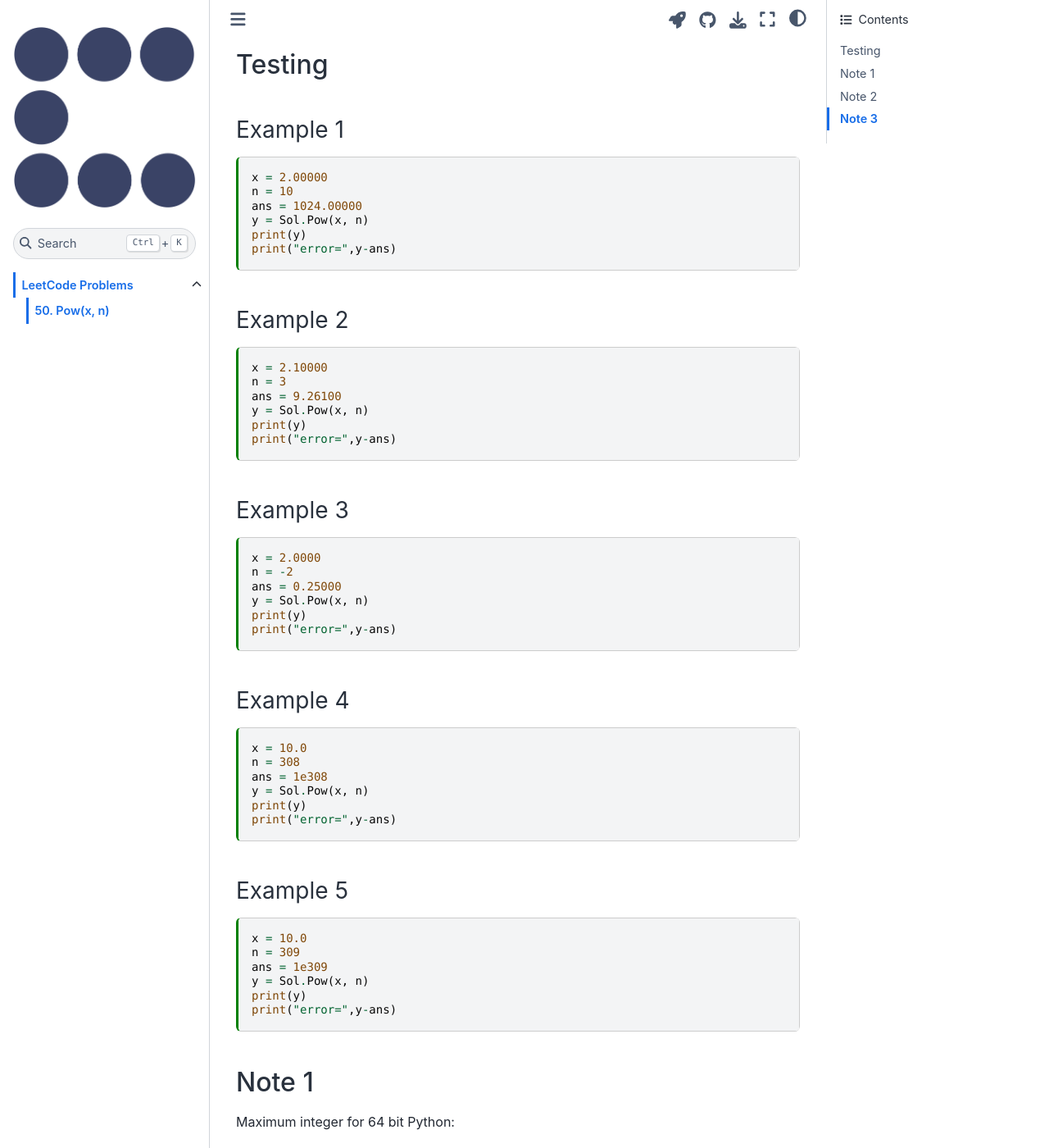
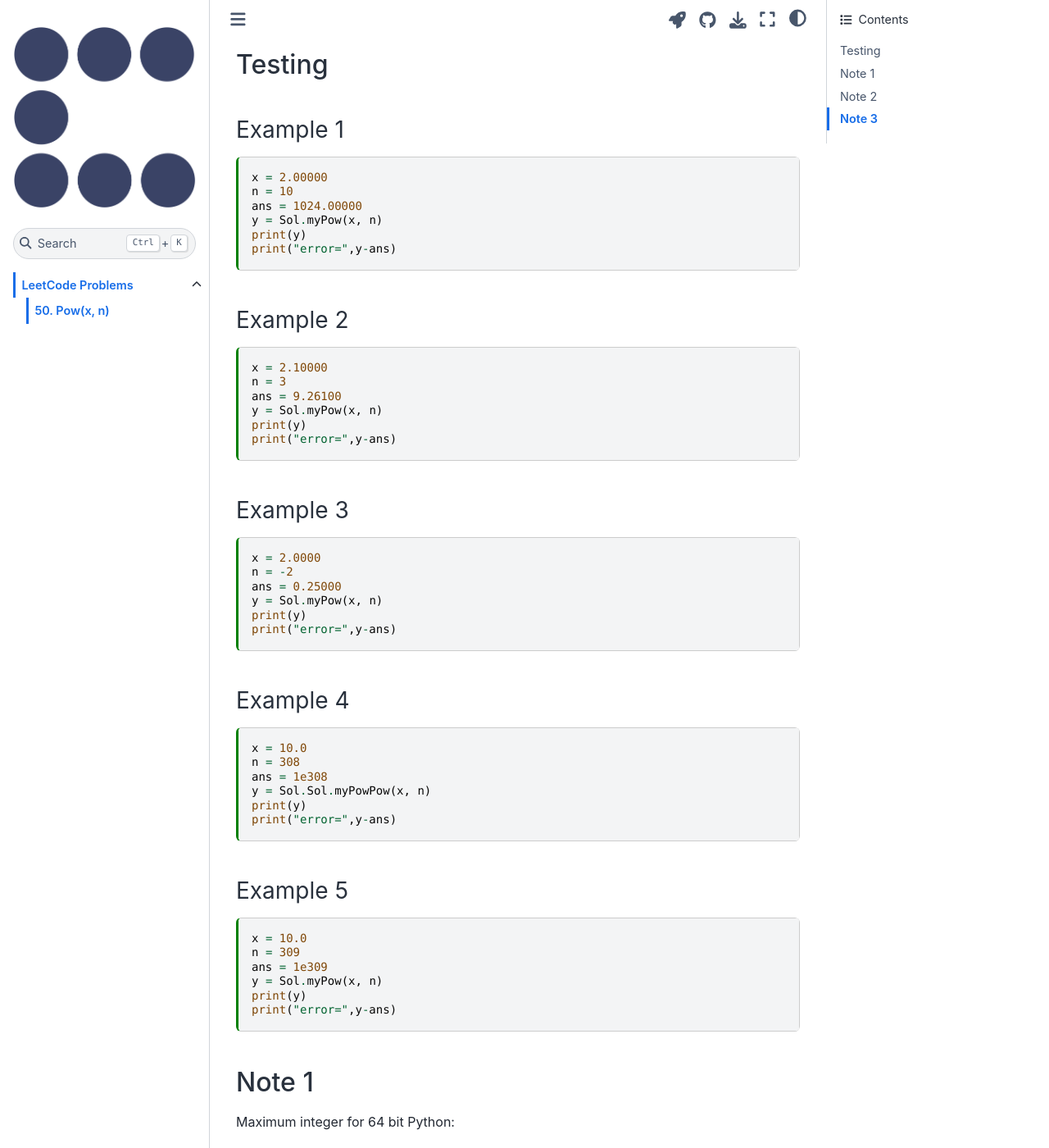
Before and after one commit to eLearningHub/Coding-Book, a Jupyter Book: the page built from leetcode/0050-powx-n.md, in a window 1280 px wide and 1400 px high, scrolled down 650 px. Shown: the whole window at 82% size. Built offline with Jupyter Book 1.0.4 settings and Sphinx 7.4.7 and the Sphinx Book theme 1.1.4, drawn with Linux system fonts in a browser that asks for light colours.

Commit message:
Sol.myPow(x, n)

````diff
--- a/leetcode/0050-powx-n.md
+++ b/leetcode/0050-powx-n.md
@@ -53,7 +53,7 @@ Sol = Solution()
 x = 2.00000
 n = 10
 ans = 1024.00000
-y = Sol.Pow(x, n)
+y = Sol.myPow(x, n)
 print(y)
 print("error=",y-ans)
 ```
@@ -64,7 +64,7 @@ print("error=",y-ans)
 x = 2.10000
 n = 3
 ans = 9.26100
-y = Sol.Pow(x, n)
+y = Sol.myPow(x, n)
 print(y)
 print("error=",y-ans)
 ```
@@ -75,7 +75,7 @@ print("error=",y-ans)
 x = 2.0000
 n = -2
 ans = 0.25000
-y = Sol.Pow(x, n)
+y = Sol.myPow(x, n)
 print(y)
 print("error=",y-ans)
 ```
@@ -86,7 +86,7 @@ print("error=",y-ans)
 x = 10.0
 n = 308
 ans = 1e308
-y = Sol.Pow(x, n)
+y = Sol.Sol.myPowPow(x, n)
 print(y)
 print("error=",y-ans)
 ```
@@ -97,7 +97,7 @@ print("error=",y-ans)
 x = 10.0
 n = 309
 ans = 1e309
-y = Sol.Pow(x, n)
+y = Sol.myPow(x, n)
 print(y)
 print("error=",y-ans)
 ```
````
